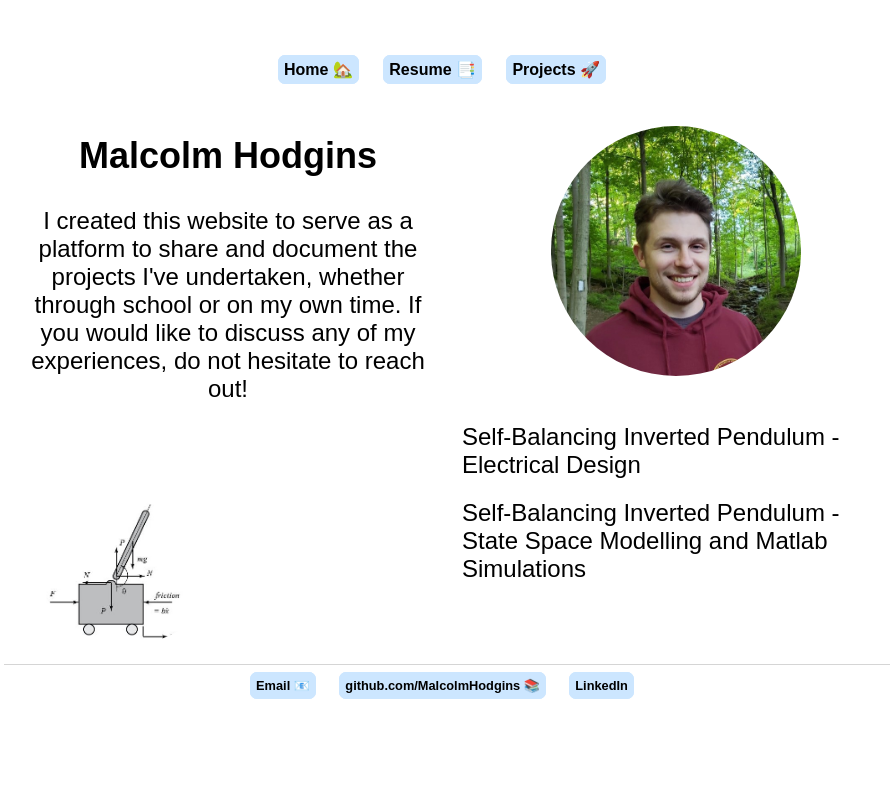
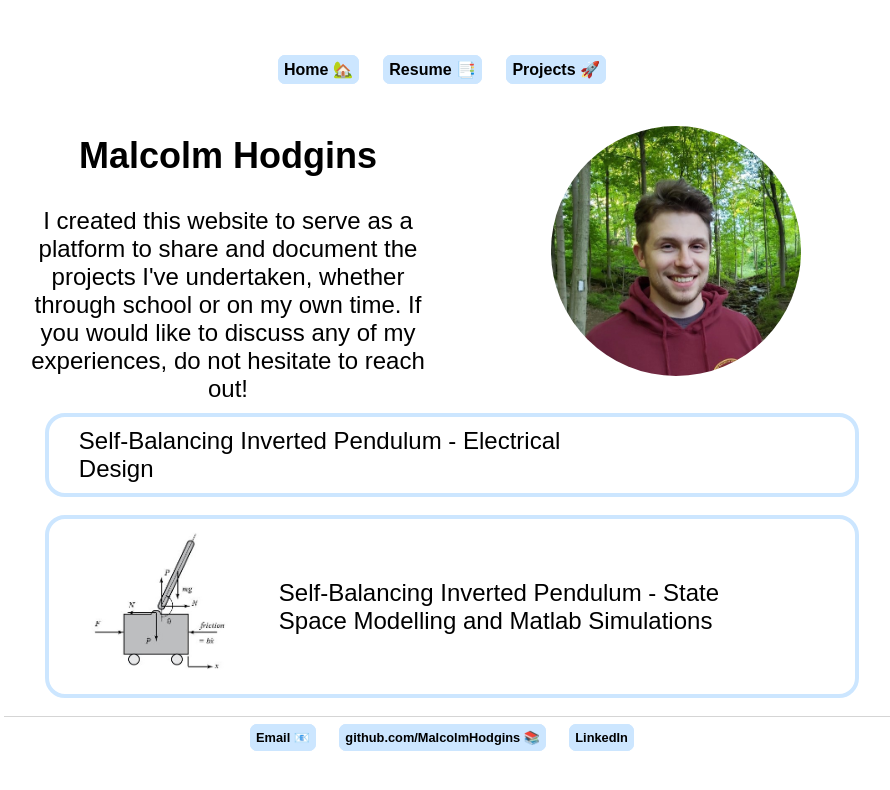
Before and after one commit to MalcolmHodgins/MalcolmHodgins.github.io, a Jekyll site: the page built from index.html, in a window 1280 px wide. Shown: the top 790 px of the page, without its empty margins (188-1078 px from the left). Built offline with Jekyll 4.4.1, drawn with Linux system fonts in a browser that asks for light colours.

Commit message:
styling post listing

```diff
--- a/blog/index.html
+++ b/blog/index.html
@@ -6,6 +6,6 @@ title: Malcolm Hodgins' Projects
 <h1>{{ page.title }}</h1>
 <ul class="posts">
   {% for post in site.posts %}
-    <li><span>{{ post.date | date_to_string }}</span> » <a href="{{ post.url }}" title="{{ post.title }}">{{ post.title }}</a><img src={{post.title_image}}>{{ post.title }}</li>
+    <li><span>{{ post.date | date_to_string }}</span> » <a href="{{ post.url }}" title="{{ post.title }}">{{ post.title }}</a></li>
   {% endfor %}
 </ul>
--- a/css/main.css
+++ b/css/main.css
@@ -46,12 +46,17 @@ nav ul li, footer ul li {
   display: flex;
   flex-wrap: nowrap;
   flex-direction: row;
-  align-items: left;
+  border: 4px solid #cce6ff;
+  border-radius: 20px;
+  align-items: center;
+  max-width: 90%;
+  margin-left: auto;
+  margin-right: auto;
 }
 
 .flex-container-home-post-list > div {
   background-color: #FFFFFF;
-  width: 1000px;
+  max-width: 500px;
   margin: 10px;
   font-size: 1.5em;
   text-align: left;
@@ -60,7 +65,7 @@ nav ul li, footer ul li {
 .flex-container-home-post-list > div > img {
   max-width: 200px;
   height: auto;
-  border-radius: 50%;
+  border-radius: 20px;
 }
 
 a {
--- a/index.html
+++ b/index.html
@@ -21,4 +21,5 @@ title: Malcolm Hodgins, Engineering Student
 			<a href="{{ post.url }}" title="{{ post.title }}">{{ post.title }}</a>
 		</div>
 	</div>
+	<span><br></span>
 {% endfor %}
```
